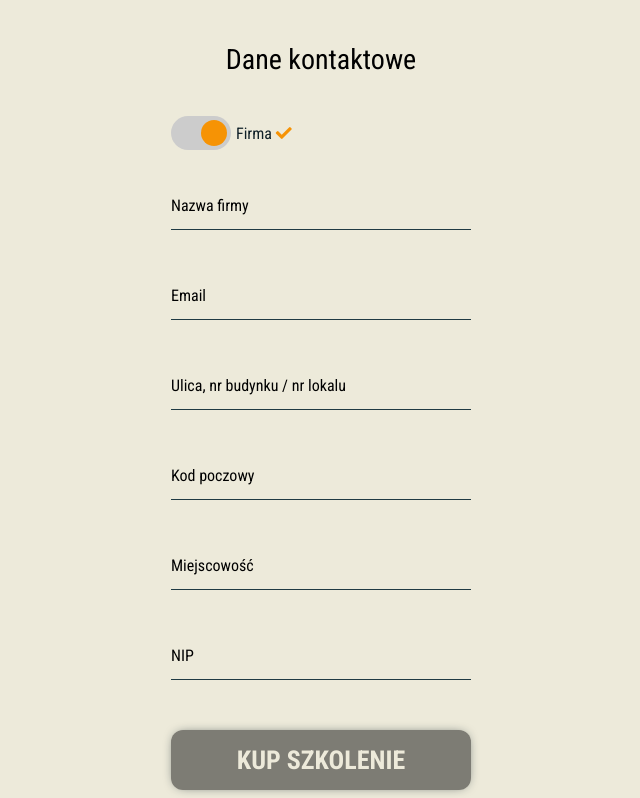
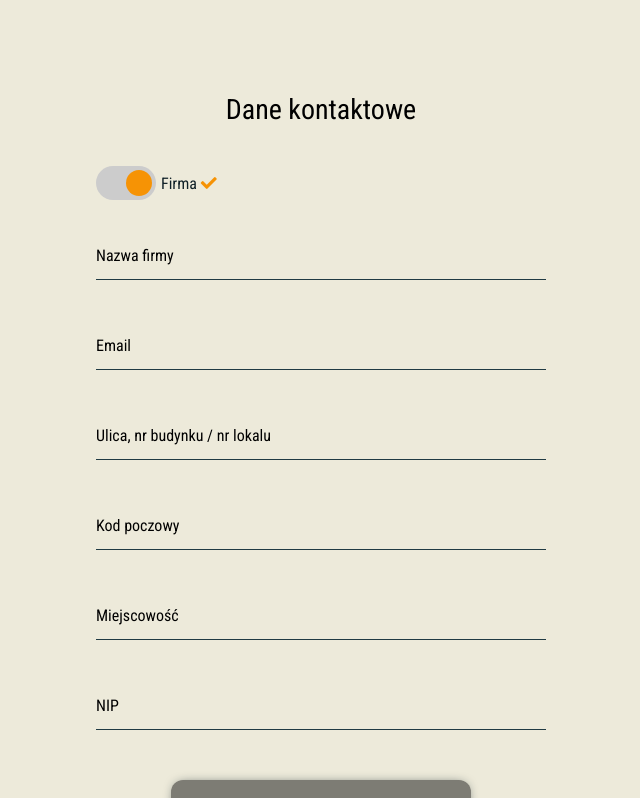
Before and after one commit to olakoziou/krzysztofkoziol, a React (Create React App) app in the folder frontend/: page /szkolenia in a window 1280 px wide. Shown: the part 1100-1898 px from the top of the page, without its empty margins (319-959 px from the left). Built offline with nearby package versions, Linux system fonts and the light colour scheme; no server answers.

Commit message:
add validation to contact form

```diff
--- a/frontend/src/components/training/Form.js
+++ b/frontend/src/components/training/Form.js
@@ -2,10 +2,12 @@ import React, { useEffect, useRef, useState } from 'react';
 import { Link } from 'react-router-dom';
 import styled from 'styled-components';
 import Spinner from '../../Spinner';
-import { colors } from '../../styles';
+import { breakpoints, colors } from '../../styles';
 import Title from '../Title';
 
-const Box = styled.div``;
+const Box = styled.div`
+  padding: 50px 0 30px;
+`;
 
 const FormContainer = styled.form`
   width: 90%;
@@ -16,10 +18,23 @@ const FormContainer = styled.form`
   flex-direction: column;
   justify-content: center;
 
+  @media ${breakpoints().sm} {
+    max-width: 350px;
+  }
+
+  @media ${breakpoints().md} {
+    max-width: 450px;
+  }
+
+  div:last-of-type {
+    width: 100%;
+    max-width: 300px;
+    margin: 30px auto 0;
     input[type='submit'] {
       outline: none;
       border: none;
       width: 100%;
+
       background-color: ${colors().violet};
       color: ${colors().grey};
       font-size: 26px;
@@ -27,7 +42,6 @@ const FormContainer = styled.form`
       text-align: center;
       text-transform: uppercase;
       padding: 15px;
-    margin-top: 30px;
       border-radius: 12px;
       box-shadow: 0 0 12px -5px ${colors().navy1};
       cursor: pointer;
@@ -43,6 +57,7 @@ const FormContainer = styled.form`
       &:disabled {
         background-color: ${colors(0.5).darkGrey};
         cursor: unset;
+      }
     }
   }
 `;
@@ -174,20 +189,20 @@ function Form({ isLoading, getFromOffset, isMounted }) {
     company: '',
     errors: {
       name: '',
-      address1: '',
-      address2: '',
-      address3: '',
-      email: '',
-      nip: '',
-      company: '',
+      address1: 'Minimum 8 znaków',
+      address2: 'Minimum 6 znaków',
+      address3: 'Minimum 3 znaki',
+      email: 'Nieprawidłowy email',
+      nip: 'Minimum 8 znaków',
+      company: 'Minimum 3 znaki',
     },
   });
   const [toggle, setToggle] = useState(true);
   const [disabled, setDisabled] = useState(true);
+  const [hasChanged, setHasChanged] = useState(false);
   const ref = useRef();
 
   useEffect(() => {
-    console.dir(ref.current.offsetTop);
     getFromOffset(ref.current);
   }, []);
   const handleChange = (e) => {
@@ -195,6 +210,7 @@ function Form({ isLoading, getFromOffset, isMounted }) {
       ...prev,
       [e.target.id]: e.target.value,
     }));
+    setHasChanged(true);
 
     const { name, value } = e.target;
     let errors = state.errors;
@@ -224,10 +240,25 @@ function Form({ isLoading, getFromOffset, isMounted }) {
       default:
         break;
     }
+    if (validateForm(state.errors)) {
+      setDisabled(false);
+      console.log('valid');
+    } else {
+      console.log('invalid');
+      setDisabled(true);
+    }
+  };
+
+  const validateForm = (errors) => {
+    let valid = true;
+    Object.values(errors).forEach((val) => val.length > 0 && (valid = false)) &&
+      Object.values(state)
+        .slice(-1)
+        .forEach((val) => val.length > 0 && (valid = false));
+    return valid;
   };
 
   const toggleSwitch = (e) => {
-    console.log('toggle');
     setToggle((prev) => !prev);
     setState({
       name: '',
@@ -376,7 +407,7 @@ function Form({ isLoading, getFromOffset, isMounted }) {
             <Spinner />
           ) : (
             // </Spinner>
-            <input type="submit" value="Kup szkolenie" disabled={disabled} />
+            <input type="submit" value="Kupuję i płacę" disabled={disabled} />
           )}
         </div>
       </FormContainer>
```
Lines whose indentation alone changed are shown as unchanged.
